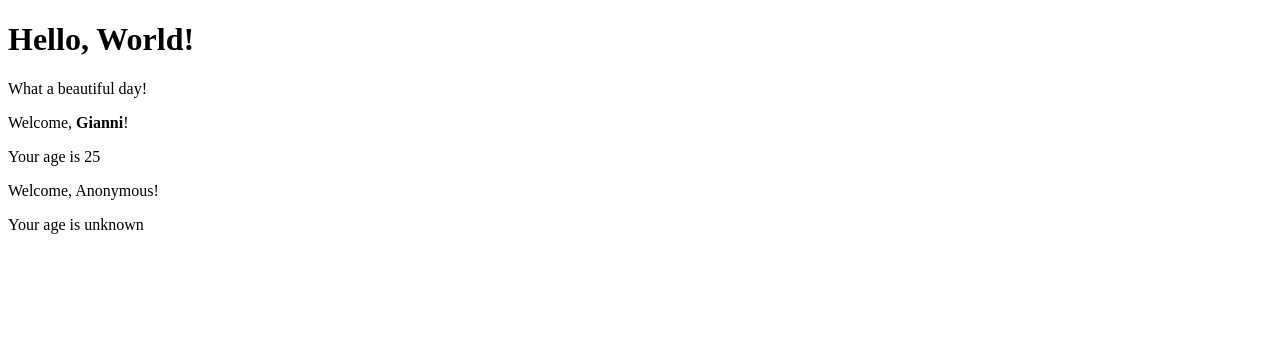
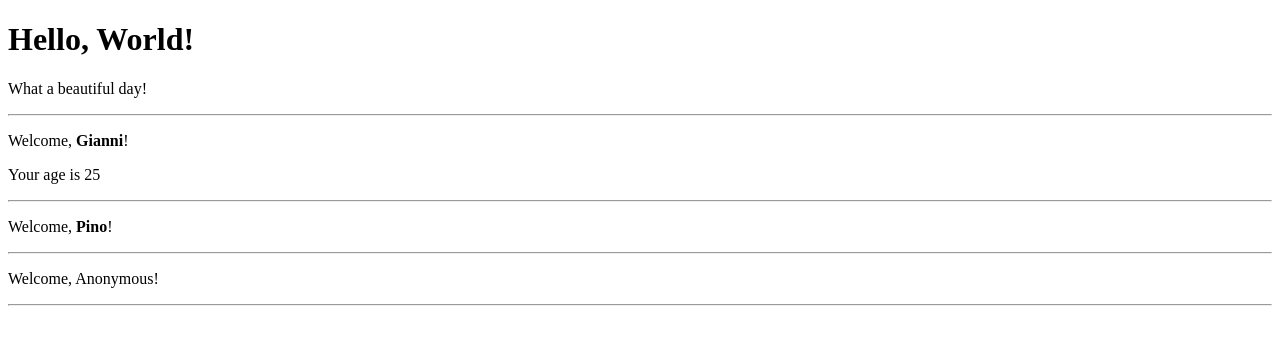
Before and after one commit to AndreaPossidente/develhope-react-exercises, a React (Create React App) app: page / in a window 1280 px wide. Shown: the top 344 px of the page. Built offline with nearby package versions, Linux system fonts and the light colour scheme.

Commit message:
done exercise 15

```diff
--- a/src/App.js
+++ b/src/App.js
@@ -7,8 +7,13 @@ export default class App extends Component {
     return (
       <div>
         <Hello />
+        <hr />
         <Welcome name={<strong>Gianni</strong>} age={25} />
+        <hr />
+        <Welcome name={<strong>Pino</strong>} age={16} />
+        <hr />
         <Welcome />
+        <hr />
       </div>
     );
   }
--- a/src/Welcome.js
+++ b/src/Welcome.js
@@ -6,7 +6,7 @@ export default class Welcome extends Component {
     return (
       <>
         <p>Welcome, {this.props.name || "Anonymous"}!</p>
-        <Age age={this.props.age} />
+        {this.props?.age > 18 && <Age age={this.props.age} />}
       </>
     );
   }
```
